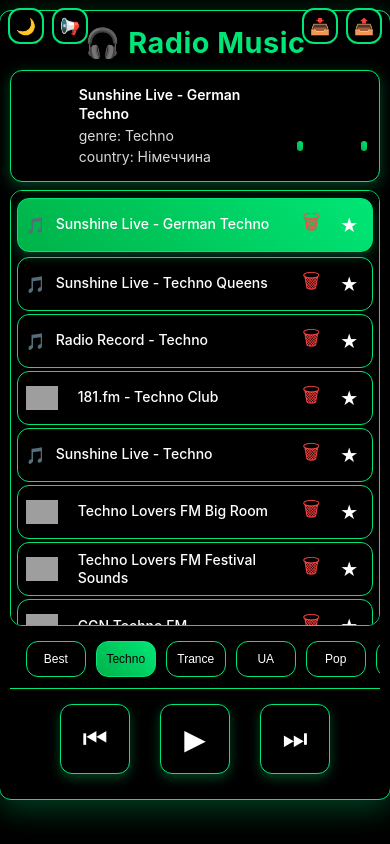
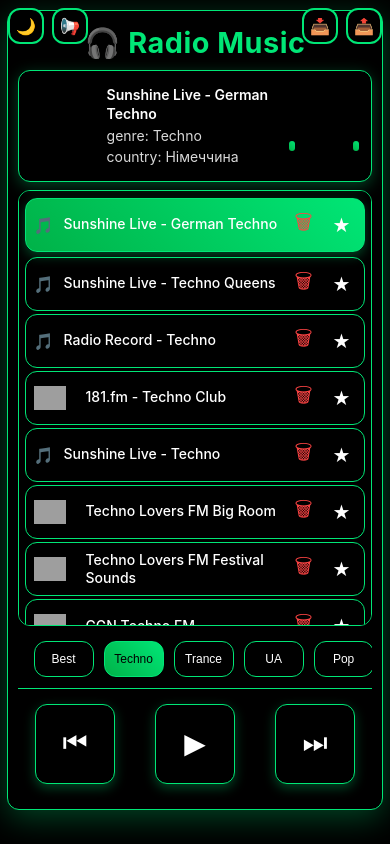
Before and after one commit to SeruiSO/radio3, a plain HTML site: page index.html in a window 390 px wide. Drawn offline with Linux system fonts and the light colour scheme; grey boxes are pictures that could not be loaded.

Commit message:
Add files via upload

```diff
--- a/styles.css
+++ b/styles.css
@@ -125,13 +125,13 @@ body {
 }
 
 .container {
-  max-width: 95%;
+  max-width: 91%;
   width: 100%;
   background: var(--container-bg);
   padding: 15px;
   border-radius: 12px;
   border: 1px solid var(--accent);
-  margin: 0 auto;
+  margin: 0 2%;
   min-height: 85vh;
   display: flex;
   flex-direction: column;
@@ -256,8 +256,8 @@ h1 {
 }
 
 .station-icon {
-  width: 60px;
-  height: 60px;
+  width: 80px;
+  height: 80px;
   order: 1;
   font-size: 40px;
   display: flex;
@@ -568,7 +568,7 @@ h1 {
   display: flex;
   align-items: center;
   justify-content: center;
-  gap: 30px;
+  gap: 40px;
   z-index: 10;
   transition: background 0.3s ease, border-color 0.3s ease;
 }
@@ -576,12 +576,12 @@ h1 {
 .controls {
   display: flex;
   justify-content: center;
-  gap: 30px;
+  gap: 40px;
 }
 
 .control-btn {
-  width: 80px;
-  height: 80px;
+  width: 90px;
+  height: 90px;
   font-size: 32px;
   background: var(--container-bg);
   color: var(--text);
@@ -741,8 +741,8 @@ datalist {
   }
 
   .control-btn {
-    width: 70px;
-    height: 70px;
+    width: 80px;
+    height: 80px;
     font-size: 28px;
     border: 1px solid var(--accent);
   }
@@ -832,8 +832,8 @@ datalist {
   }
 
   .station-icon {
-    width: 50px;
-    height: 50px;
+    width: 70px;
+    height: 70px;
     font-size: 36px;
   }
 
--- a/sw.js
+++ b/sw.js
@@ -1,4 +1,4 @@
-const CACHE_NAME = 'radio-cache-v741255524';
+const CACHE_NAME = 'radio-cache-v72';
 
 self.addEventListener('install', (event) => {
   event.waitUntil(
```
